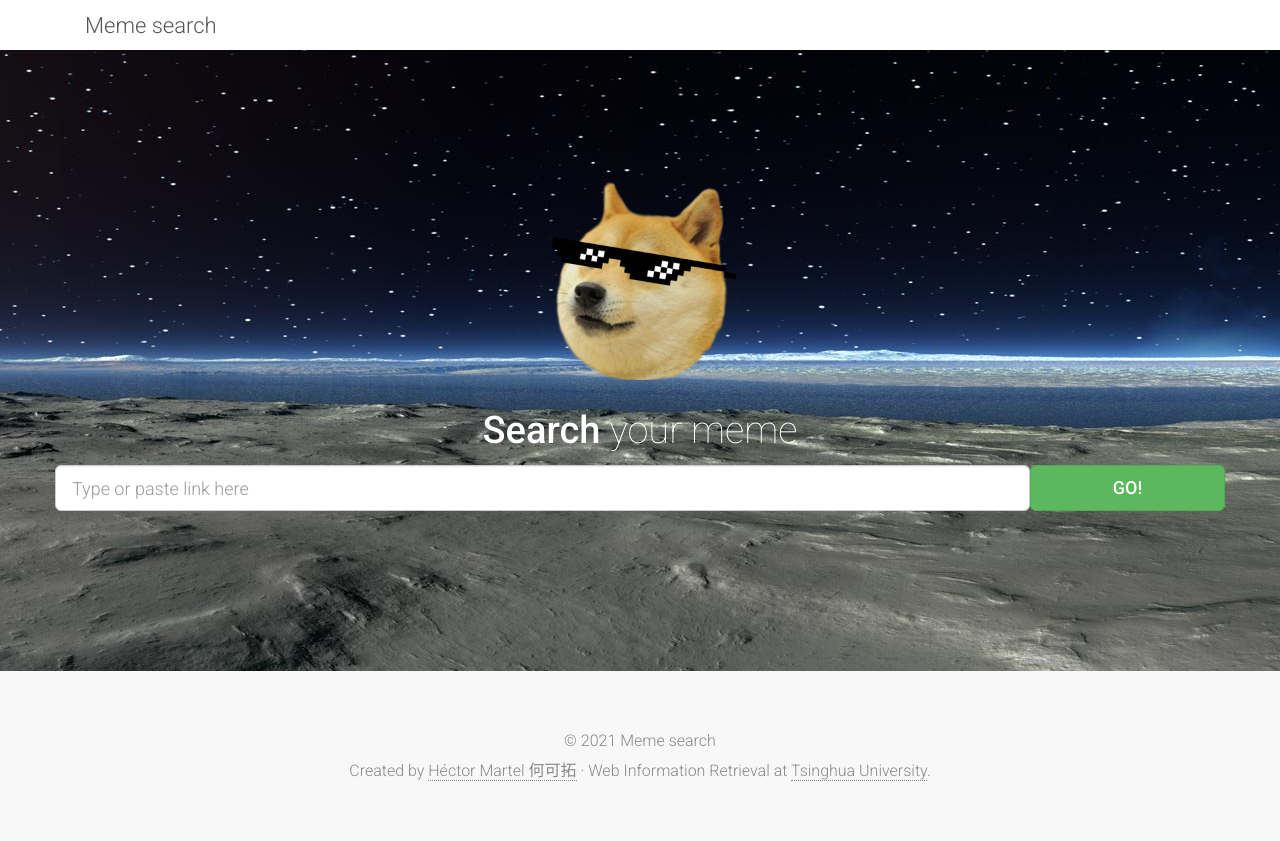
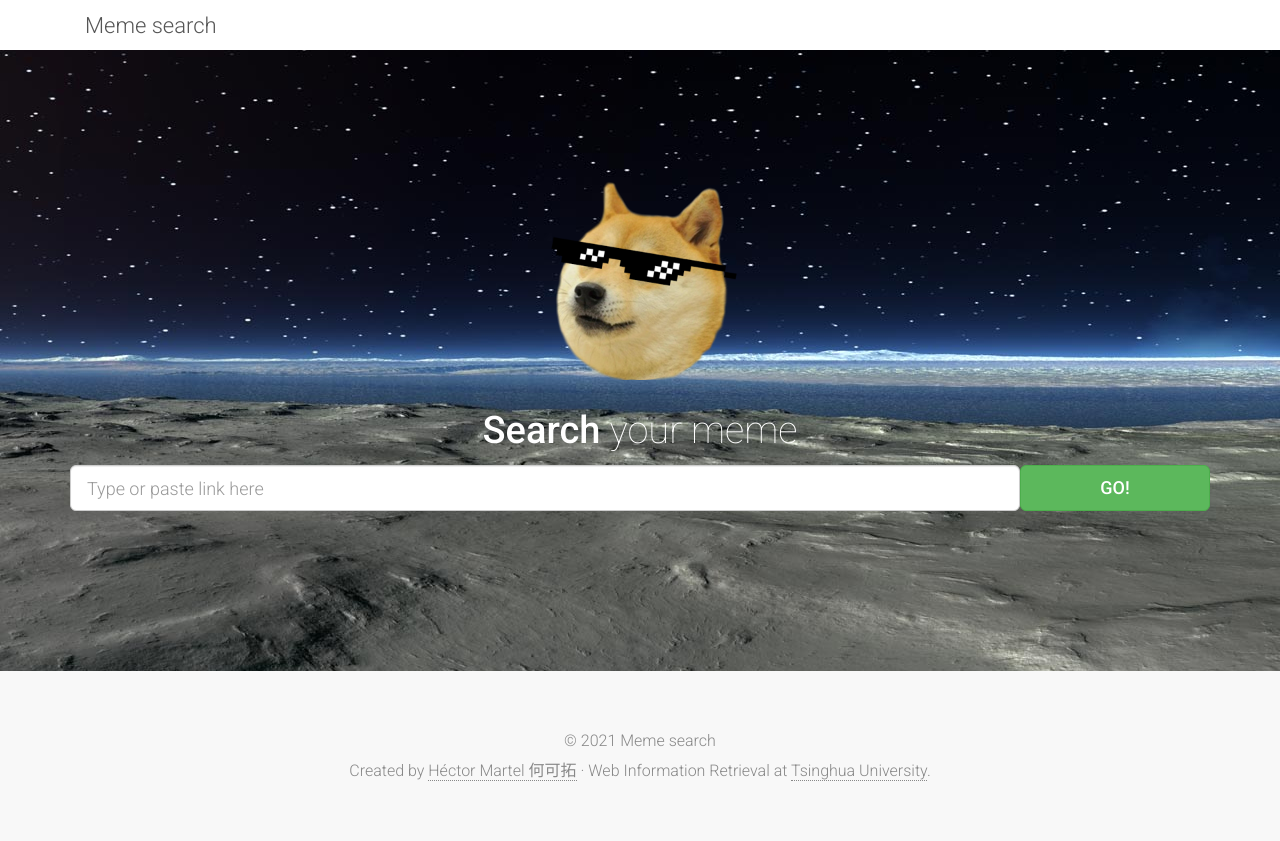
Before and after one commit to hmartelb/meme-search, a Flask app: page / in a window 1280 px wide. Run offline with Flask 2, Linux system fonts and the light colour scheme; some libraries are stand-ins or nearby versions.

Commit message:
Update index.html

```diff
--- a/frontend/templates/pages/index.html
+++ b/frontend/templates/pages/index.html
@@ -41,7 +41,7 @@
 					<h1><strong>Search</strong> your meme</h1>
 
 					<form class="form" method="GET" action="{{ url_for('index') }}">
-						<div class="row">
+						<div class="row" style="margin-left: 0px; margin-right: 0px;">
 							<div class="col-sm-10" style="padding-left: 0px; padding-right: 0px;">
 								<input type="text" class="form-control input-lg" name="query"
 									placeholder="Type or paste link here" id="query">
```
